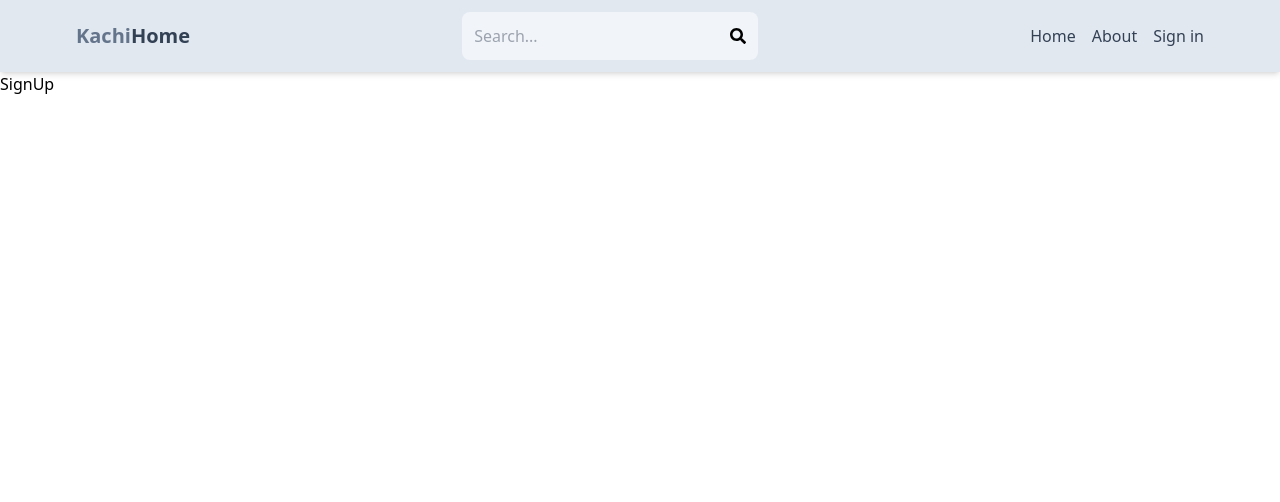
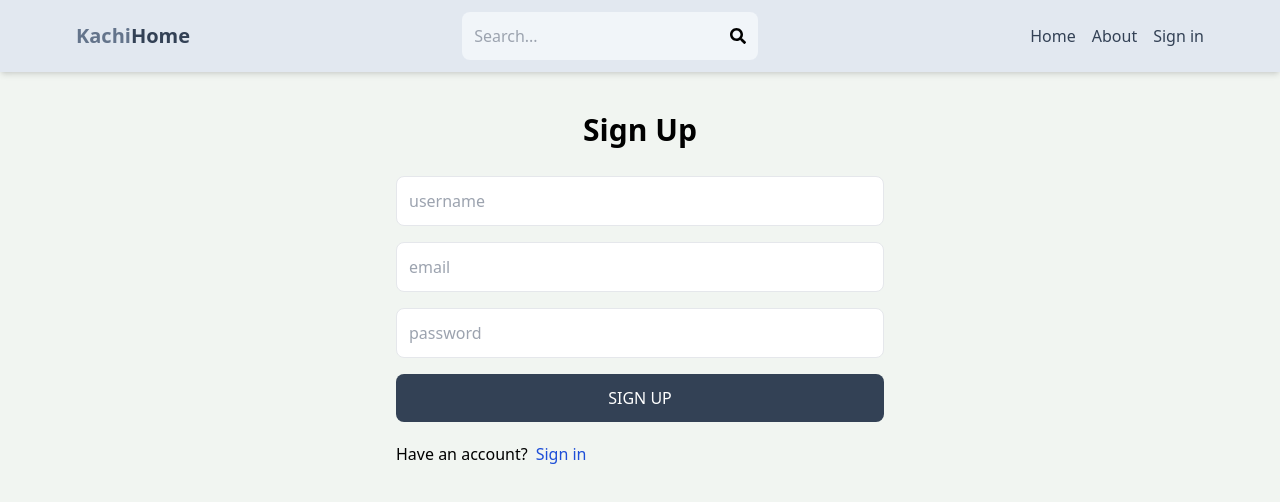
Before and after one commit to onemmanuel4christ/mern-estate, a React (Vite) app in the folder client/: page /sign-up in a window 1280 px wide. Shown: the top 502 px of the page. Built offline with nearby package versions, Linux system fonts and the light colour scheme.

Commit message:
sign up page ui

```diff
--- a/client/src/index.css
+++ b/client/src/index.css
@@ -1,3 +1,7 @@
 @tailwind base;
 @tailwind components;
 @tailwind utilities;
+
+body{
+    background-color: rgb(241, 245, 241);
+}
--- a/client/src/pages/SignUp.jsx
+++ b/client/src/pages/SignUp.jsx
@@ -1,7 +1,42 @@
 import React from 'react'
-
+import { Link } from 'react-router-dom'
 export default function SignUp() {
   return (
-    <div>SignUp</div>
-  )
+    <div className="p-3 max-w-lg mx-auto">
+      <h1 className="text-3xl text-center font-semibold my-7">Sign Up</h1>
+      <form className="flex flex-col gap-4">
+        <input
+          type="text"
+          placeholder="username"
+          className="border p-3 rounded-lg"
+          id="username"
+        />
+        <input
+          type="email"
+          placeholder="email"
+          className="border p-3 rounded-lg"
+          id="email"
+        />
+        <input
+          type="password"
+          placeholder="password"
+          className="border p-3 rounded-lg"
+          id="password"
+        />
+
+        <button
+          className="bg-slate-700 text-white p-3 rounded-lg uppercase hover:opacity-95 disabled:opacity-80"
+        >
+          Sign up
+        </button>
+      </form>
+      <div className="flex gap-2 mt-5">
+        <p>Have an account?</p>
+        <Link to={"/sign-in"}>
+          <span className="text-blue-700">Sign in</span>
+        </Link>
+      </div>
+      {/* {error && <p className="text-red-500 mt-5">{error}</p>} */}
+    </div>
+  );
 }
```
Also changed, not shown: 1 other file (tests, documents, lock files or other folders).
